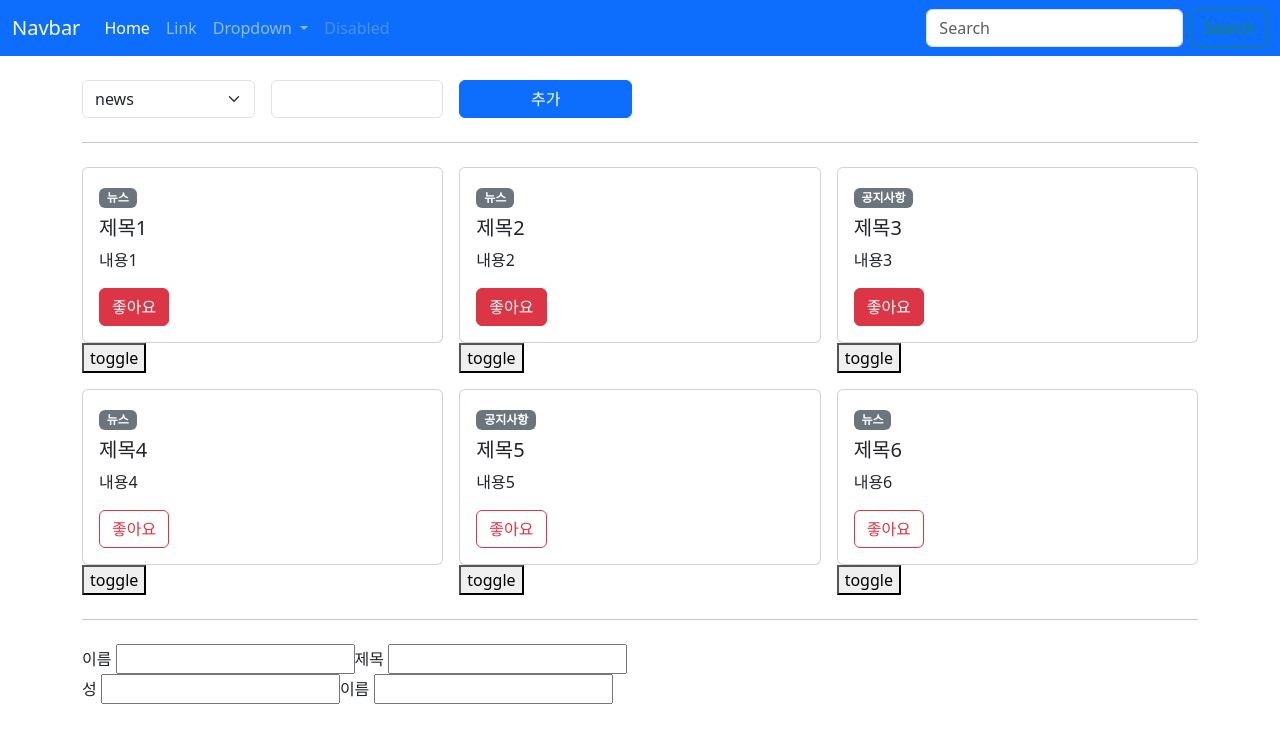
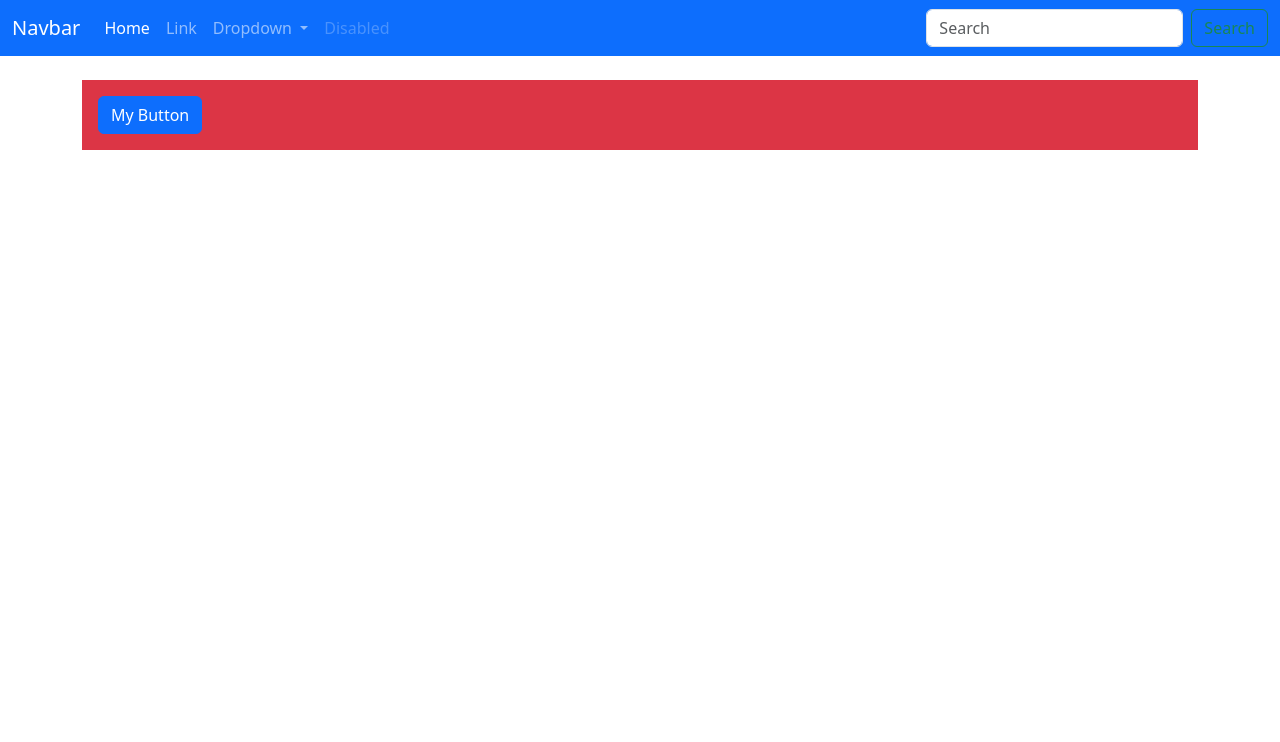
Before and after one commit to inpa12/learn-vue, a Vue app: page / in a window 1280 px wide. Shown: the top 742 px of the page. Built offline with nearby package versions, Linux system fonts and the light colour scheme.

Commit message:
20250502-3

```diff
--- a/src/components/LabelInput.vue
+++ b/src/components/LabelInput.vue
@@ -1,5 +1,5 @@
 <template>
-    <label>
+    <label class="child-class" style="border: 1px solid black" id="child-id">
         {{ label }}
         <!-- v-model="username" -->
         <input type="text" v-model="value" />
--- /dev/null
+++ b/src/components/MyButton.vue
@@ -0,0 +1,17 @@
+<template>
+    <div class="p-3 bg-danger">
+        <button class="btn btn-primary" type="button" v-bind="$attrs">My Button</button>
+    </div>
+</template>
+
+<script>
+export default {
+    inheritAttrs: false,
+    setup(props, context) {
+        console.log('context.attrs: ', context.attrs)
+        return {}
+    },
+}
+</script>
+
+<style lang="scss" scoped></style>
--- a/src/components/TheView.vue
+++ b/src/components/TheView.vue
@@ -1,82 +1,23 @@
 <template>
     <main>
         <div class="container py-4">
-            <PostCreate @create-post="createPost"></PostCreate>
-
-            <hr class="my-4" />
-
-            <div class="row g-3">
-                <div v-for="post in posts" :key="post.id" class="col col-4">
-                    <AppCard
-                        :title="post.title"
-                        :contents="post.contents"
-                        :type="post.type"
-                        :is-like="post.isLike"
-                        @toggle-like="post.isLike = !post.isLike"
-                    ></AppCard>
-                    <button @click="post.isLike = !post.isLike">toggle</button>
-                </div>
-            </div>
-
-            <hr class="my-4" />
-
-            <!-- <label>
-                이름 :
-                <input v-model="username" type="text" />
-            </label> -->
-            <!-- :model-value="username"
-                @update:model-value="(value) => username.value" -->
-            <LabelInput v-model="username" label="이름"></LabelInput>
-            <LabelTitle v-model:title="username" label="제목"></LabelTitle>
-            <Username v-model:firstname="firstname" v-model:lastname="lastname"></Username>
+            <MyButton class="my-button" id="my-button" @click="sayHello"></MyButton>
         </div>
     </main>
 </template>
 
 <script>
-import AppCard from '@/components/AppCard.vue'
-import PostCreate from '@/components/PostCreate.vue'
-import LabelInput from '@/components/LabelInput.vue'
-import LabelTitle from '@/components/LabelTitle.vue'
-import Username from '@/components/Username.vue'
-import { reactive, ref } from 'vue'
-
+import MyButton from './MyButton.vue'
 export default {
     components: {
-        AppCard,
-        PostCreate,
-        LabelInput,
-        LabelTitle,
-        Username,
+        MyButton,
     },
     setup() {
-        const post = reactive({
-            title: '제목2',
-            contents: '내용2',
-        })
-        const posts = reactive([
-            { id: 1, title: '제목1', contents: '내용1', isLike: true, type: 'news' },
-            { id: 2, title: '제목2', contents: '내용2', isLike: true, type: 'news' },
-            { id: 3, title: '제목3', contents: '내용3', isLike: true, type: 'notice' },
-            { id: 4, title: '제목4', contents: '내용4', isLike: false, type: 'news' },
-            { id: 5, title: '제목5', contents: '내용5', isLike: false, type: 'notice' },
-            { id: 6, title: '제목6', contents: '내용6', isLike: false, type: 'news' },
-        ])
-        const createPost = (newPost) => {
-            console.log('createPost')
-            console.log('newPost: ', newPost)
-            posts.push(newPost)
+        const sayHello = () => {
+            alert('안녕하세요!')
         }
-        const username = ref('')
-        const firstname = ref('')
-        const lastname = ref('')
         return {
-            post,
-            posts,
-            createPost,
-            username,
-            firstname,
-            lastname,
+            sayHello,
         }
     },
 }
```
Also changed, not shown: src/components/PostIndex.vue (added, +79 -0 lines).
